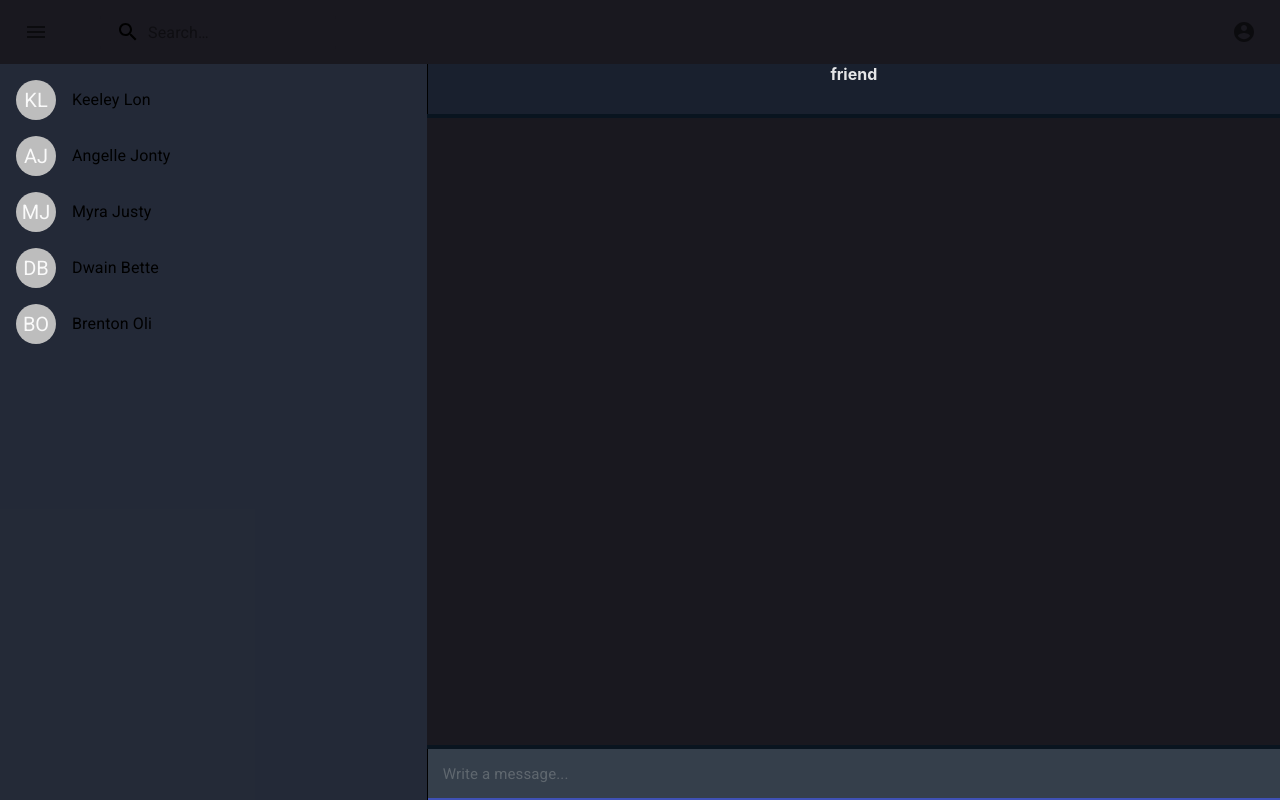
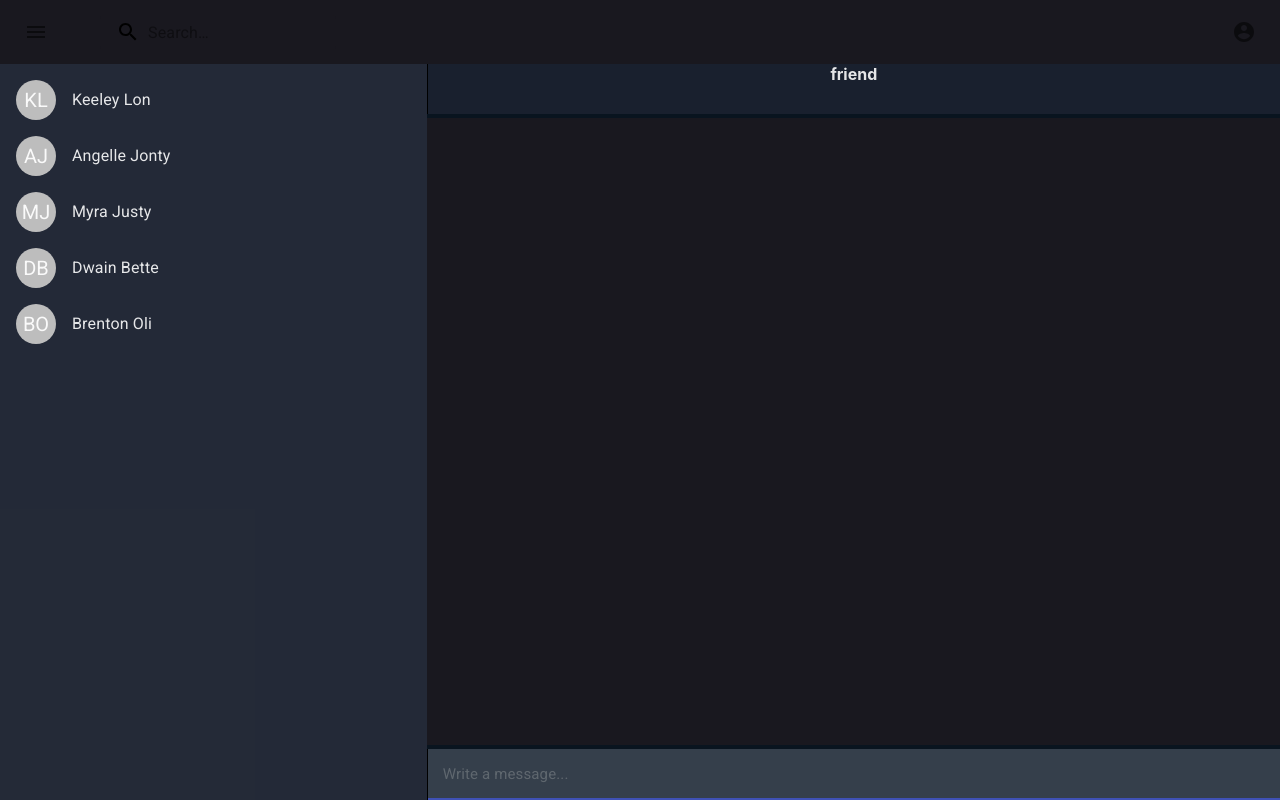
Before and after one commit to AleR111/React, a React (Create React App) app in the folder my-react-app/: page / in a window 1280 px wide. Built offline with nearby package versions, Linux system fonts and the light colour scheme.

Commit message:
update style of chat

```diff
--- a/my-react-app/src/components/chats/Chats.js
+++ b/my-react-app/src/components/chats/Chats.js
@@ -5,9 +5,37 @@ import {
   ListItemIcon,
   Avatar,
 } from "@material-ui/core"
+import { makeStyles } from "@material-ui/core/styles"
+import classNames from "classnames"
 import { useState } from "react"
+// import styles from "./chats.module.scss"
+
+const useStyles = makeStyles((theme) => ({
+  root: {
+    width: "100%",
+    color: theme.font.color,
+    // background: 'rgba(27, 33, 47, 0.96)',
+  },
+  itemSelected: {
+    "&.Mui-selected": {
+      backgroundColor: "#2b5278",
+    },
+    "&.Mui-selected:hover": {
+      backgroundColor: "#2b5278",
+    },
+  },
+  item: {
+    "&:hover": {
+      backgroundColor: "rgba(43,82,120,0.32)",
+    },
+  },
+}))
 
 export const Chats = () => {
+  const classes = useStyles()
+
+  const [selectedChat, setSelectedChat] = useState(null)
+
   const [chatsList] = useState([
     { id: 123, name: "Keeley Lon" },
     { id: 235, name: "Angelle Jonty" },
@@ -16,10 +44,20 @@ export const Chats = () => {
     { id: 432, name: "Brenton Oli" },
   ])
 
+  // const selectChat = (id) => {
+  //   setSelectedChat(id)
+  // }
+
   return (
-    <List component="nav" aria-label="contacts">
+    <List className={classes.root} component="nav" aria-label="contacts">
       {chatsList.map((elem) => (
-        <ListItem button={true} key={elem.id}>
+        <ListItem
+          button={true}
+          key={elem.id}
+          selected={elem.id === selectedChat}
+          onClick={() => setSelectedChat(elem.id)}
+          className={classNames(classes.item, classes.itemSelected)}
+        >
           <ListItemIcon>
             <Avatar>{getAvatar(elem.name)}</Avatar>
           </ListItemIcon>
--- /dev/null
+++ b/my-react-app/src/components/chats/chats.module.scss
@@ -0,0 +1,3 @@
+.selectedChat1 {
+  background-color: #0b711c;
+}
```
